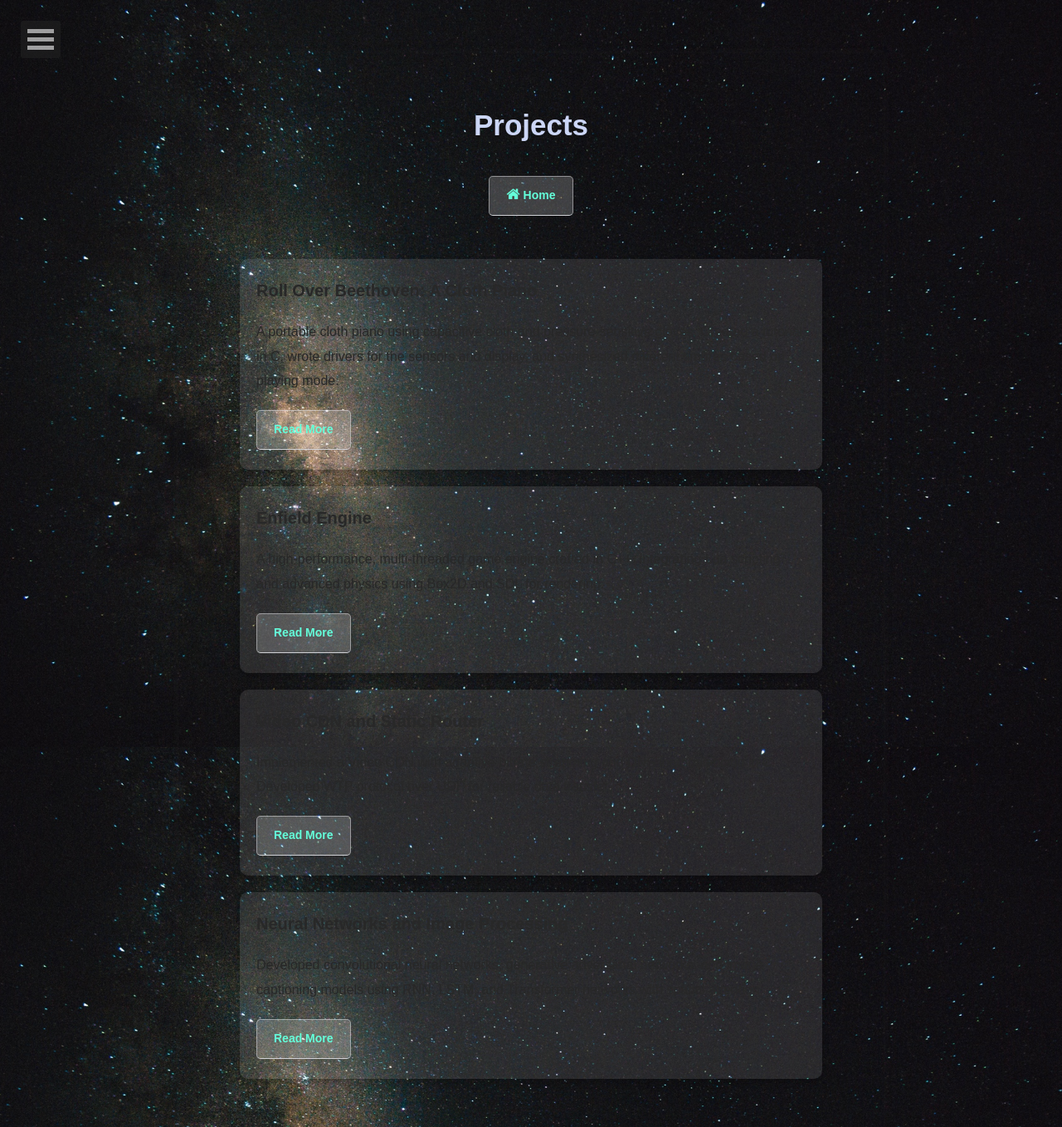
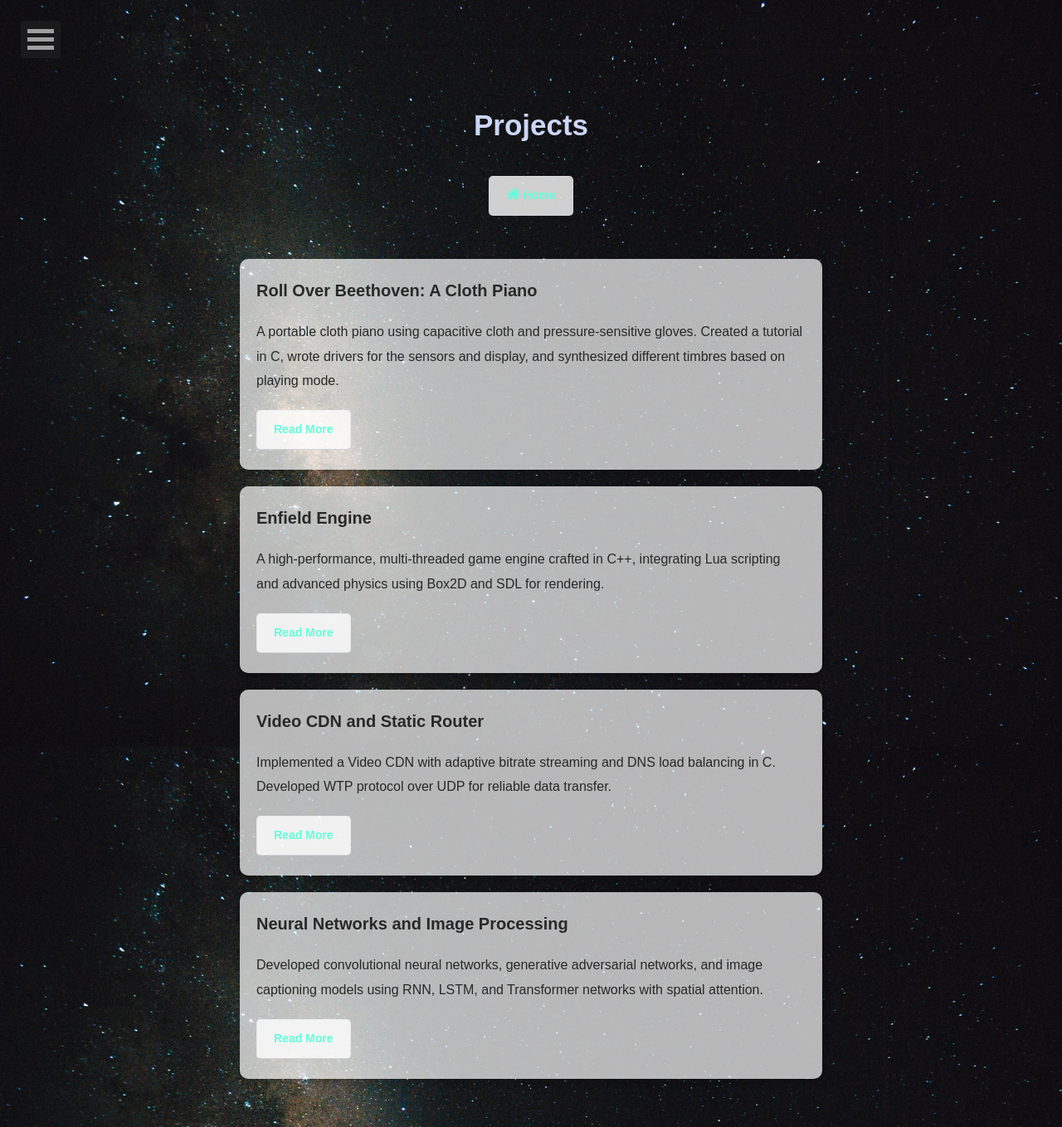
Before and after one commit to Porvesh/Porvesh.github.io, a Jekyll site: the page built from projects/index.md, in a window 1280 px wide. Shown: the whole page at 83% size. Built offline with Jekyll 4.4.1, drawn with Linux system fonts in a browser that asks for light colours.

Commit message:
fixing project

```diff
--- a/_layouts/project.html
+++ b/_layouts/project.html
@@ -7,6 +7,7 @@ layout: compress
 <!--[if (IE 7)&!(IEMobile)]><html class="no-js lt-ie9 lt-ie8"><![endif]-->
 <!--[if (IE 8)&!(IEMobile)]><html class="no-js lt-ie9"><![endif]-->
 <!--[if gt IE 8]><!--> <html class="no-js"><!--<![endif]-->
+<html class="no-js"></html>
 <head>
     {% include head.html %}
     <style>
@@ -24,7 +25,7 @@ layout: compress
             margin-bottom: 20px;
             padding: 20px;
             border-radius: 10px;
-            background-color: rgba(255, 255, 255, 0.1);
+            background-color: rgba(255, 255, 255, 0.7); /* Updated background color */
             box-shadow: 0 4px 8px rgba(0, 0, 0, 0.2);
         }
         .post-title h1 {
@@ -36,7 +37,7 @@ layout: compress
             text-decoration: none;
             padding: 10px 20px;
             border-radius: 5px;
-            background-color: rgba(255, 255, 255, 0.2);
+            background-color: rgba(255, 255, 255, 0.8);
         }
         .btn.zoombtn:hover {
             background-color: #64ffda;
```
